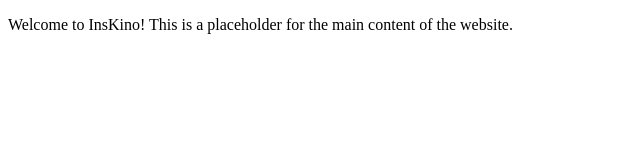
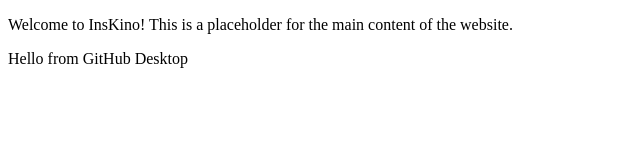
Before and after one commit to M-2006/InsKino, a plain HTML site: page index.html in a window 1280 px wide. Shown: the whole page, without its empty margins (0-640 px from the left). Drawn offline with Linux system fonts and the light colour scheme.

Commit message:
Trying the commit from GitHub Desktop

```diff
--- a/index.html
+++ b/index.html
@@ -7,5 +7,6 @@
 </head>
 <body>
     <p>Welcome to InsKino! This is a placeholder for the main content of the website.</p>
+    <p> Hello from GitHub Desktop</p>
 </body>
 </html>
```
